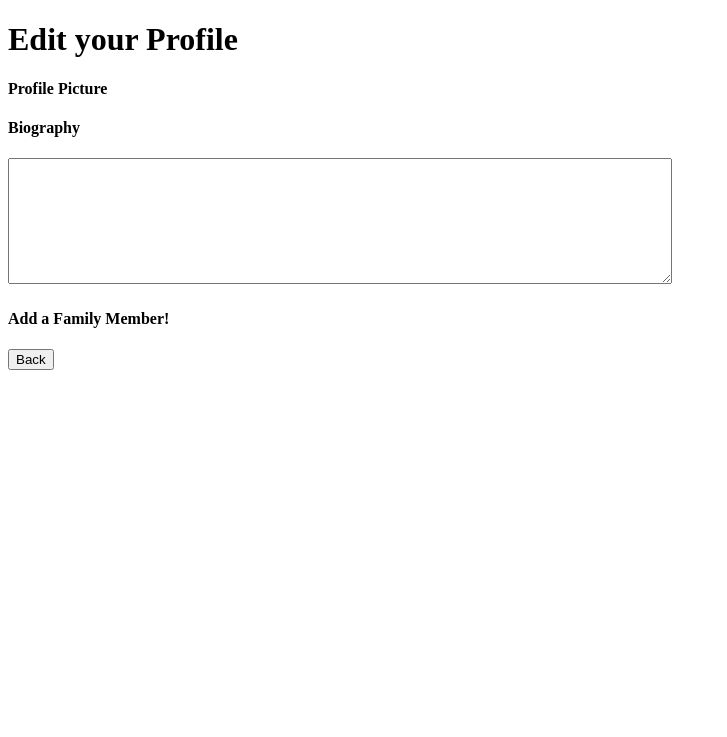
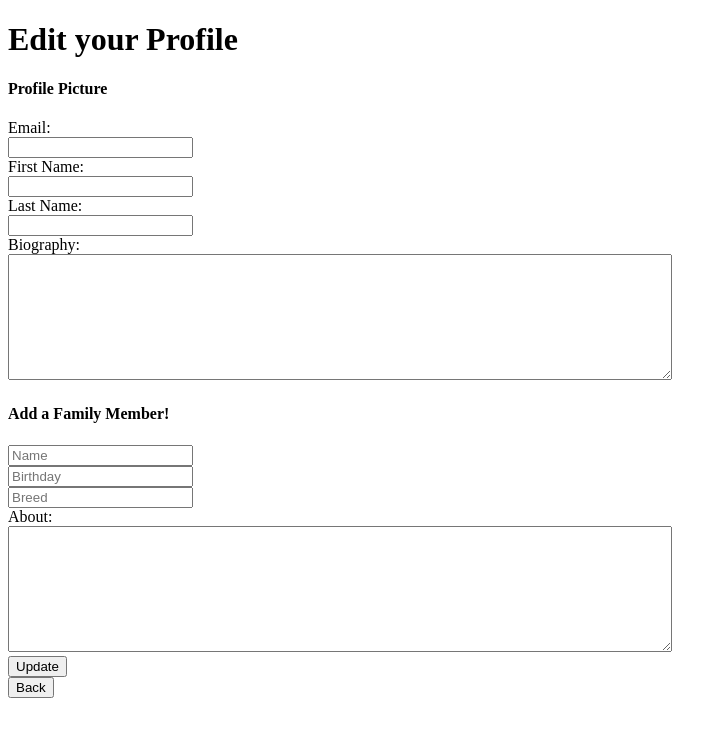
Before and after one commit to bobthewalrus/meetpup, a Django app: page /editprofile in a window 1280 px wide. Shown: the top 737 px of the page, without its empty margins (0-727 px from the left). Run offline with Django 3.2, Linux system fonts and the light colour scheme; parts of the project's set-up code (start-up, migrations or seed data) failed here and were passed over.

Commit message:
added update functionality for user firstname

```diff
--- a/login/apps/login_registration/models.py
+++ b/login/apps/login_registration/models.py
@@ -97,7 +97,7 @@ class User(models.Model):
 class Pet(models.Model):
     name = models.CharField(max_length=225)
     birthday = models.DateField()
-    biography = models.TextField()
+    biography = models.TextField(null=True)
     breed = models.CharField(max_length=150)
     zipcode = models.IntegerField()
     user = models.ForeignKey(User)
--- a/login/apps/login_registration/templates/login_registration/edit.html
+++ b/login/apps/login_registration/templates/login_registration/edit.html
@@ -6,11 +6,27 @@
   </head>
   <body>
     <h1>Edit your Profile</h1>
-    <form action="/update" method="post">
+    <form action="/updateprofile" method="post">
+      {% csrf_token %}
       <h4>Profile Picture</h4>
-      <h4>Biography</h4>
+      <label for="email">Email:</label><br>
+      <input type="text" name="email"><br>
+      <label for="first_name">First Name:</label><br>
+      <input type="text" name="first_name"><br>
+      <label for="last_name">Last Name:</label><br>
+      <input type="text" name="last_name"><br>
+      <label for="bio">Biography:</label><br>
       <textarea name="bio" rows="8" cols="80"></textarea>
       <h4>Add a Family Member!</h4>
+      <!-- <label for="pet_name">Name:</label> -->
+      <input type="text" name="pet_name" placeholder="Name"><br>
+      <!-- <label for="pet_birthday">Birthday:</label> -->
+      <input type="text" name="pet_birthday" placeholder="Birthday"><br>
+      <!-- <label for="pet_breed">Breed:</label> -->
+      <input type="text" name="pet_breed" placeholder="Breed"><br>
+      <label for="pet_bio">About:</label><br>
+      <textarea name="pet_bio" rows="8" cols="80"></textarea><br>
+      <input type="submit" value="Update">
     </form>
 
     <form action="/profilepage" method="post">
--- a/login/apps/login_registration/templates/login_registration/profile.html
+++ b/login/apps/login_registration/templates/login_registration/profile.html
@@ -7,8 +7,9 @@
   <body>
     <h1>I SHOW PICTURES AND STUFF</h1>
     <p>Testing and stuff for profiles</p>
-    <h1>Success!</h1>
-    <p> Welcome {{request.session.user.firstname|title}}! You're logged in!</p>
+    <p>Welcome {{ user.firstname|title }}!</p>
+    <h3>About</h3>
+    <p>{{ request.session.user.biography }}</p>
     <a href='{% url 'logout' %}'>Logout</a>
     <form action="/editprofile" method="post">
       {% csrf_token %}
--- a/login/apps/login_registration/views.py
+++ b/login/apps/login_registration/views.py
@@ -40,6 +40,7 @@ def login(request, user):
     'firstname' : user.firstname,
     'lastname' : user.lastname,
     'email' : user.email,
+    'biography' :user.biography
     }
     return redirect('success')
 
@@ -77,10 +78,29 @@ def adoption(request):
     return render(request, 'login_registration/adoption.html')
 
 def profilepage(request):
-    return render(request, 'login_registration/profile.html')
+    context = {
+        'user': User.objects.get(id=request.session['user']['id'])
+    }
+    return render(request, 'login_registration/profile.html', context)
 
 def editprofile(request):
     return render(request, 'login_registration/edit.html')
 
 def updateprofile(request):
-    return redirect('/')
+    user = User.objects.filter(id=request.session['user']['id'])[0]
+    print user.firstname
+    user_firstname = request.POST['first_name']
+    user_lastname = request.POST['last_name']
+    user_email = request.POST['email']
+    user_bio = request.POST['bio']
+    pet_name = request.POST['pet_name']
+    pet_bd = request.POST['pet_birthday']
+    pet_breed = request.POST['pet_breed']
+
+    user.firstname = user_name
+    request.session['user']['firstname'] = user_firstname
+    user.save()
+
+    print user.firstname
+    print request.session['user']
+    return redirect('/profilepage')
```
Also changed, not shown: login/apps/login_registration/migrations/0004_pet_biography.py (added), login/db.sqlite3, 3 other files.
